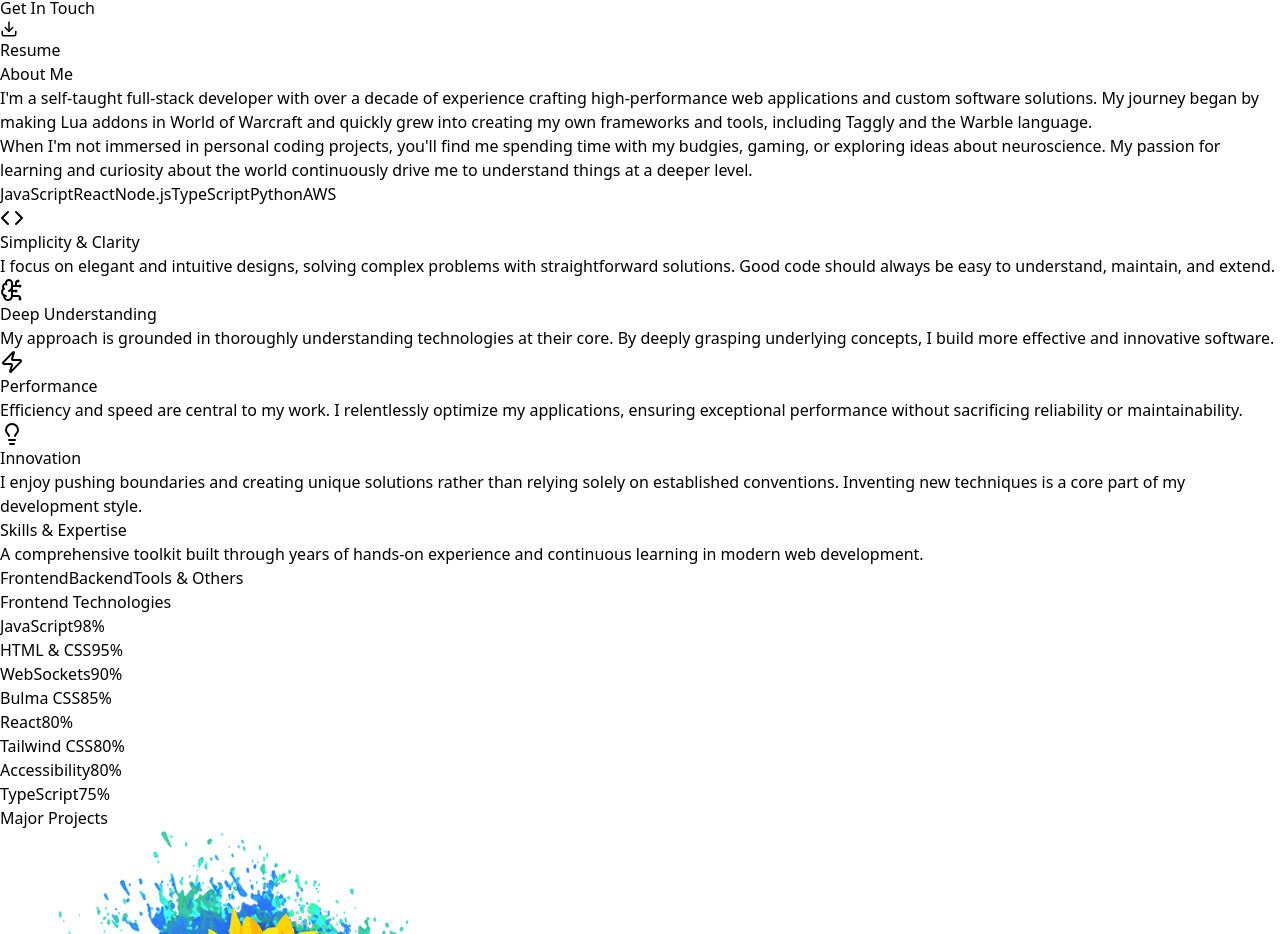
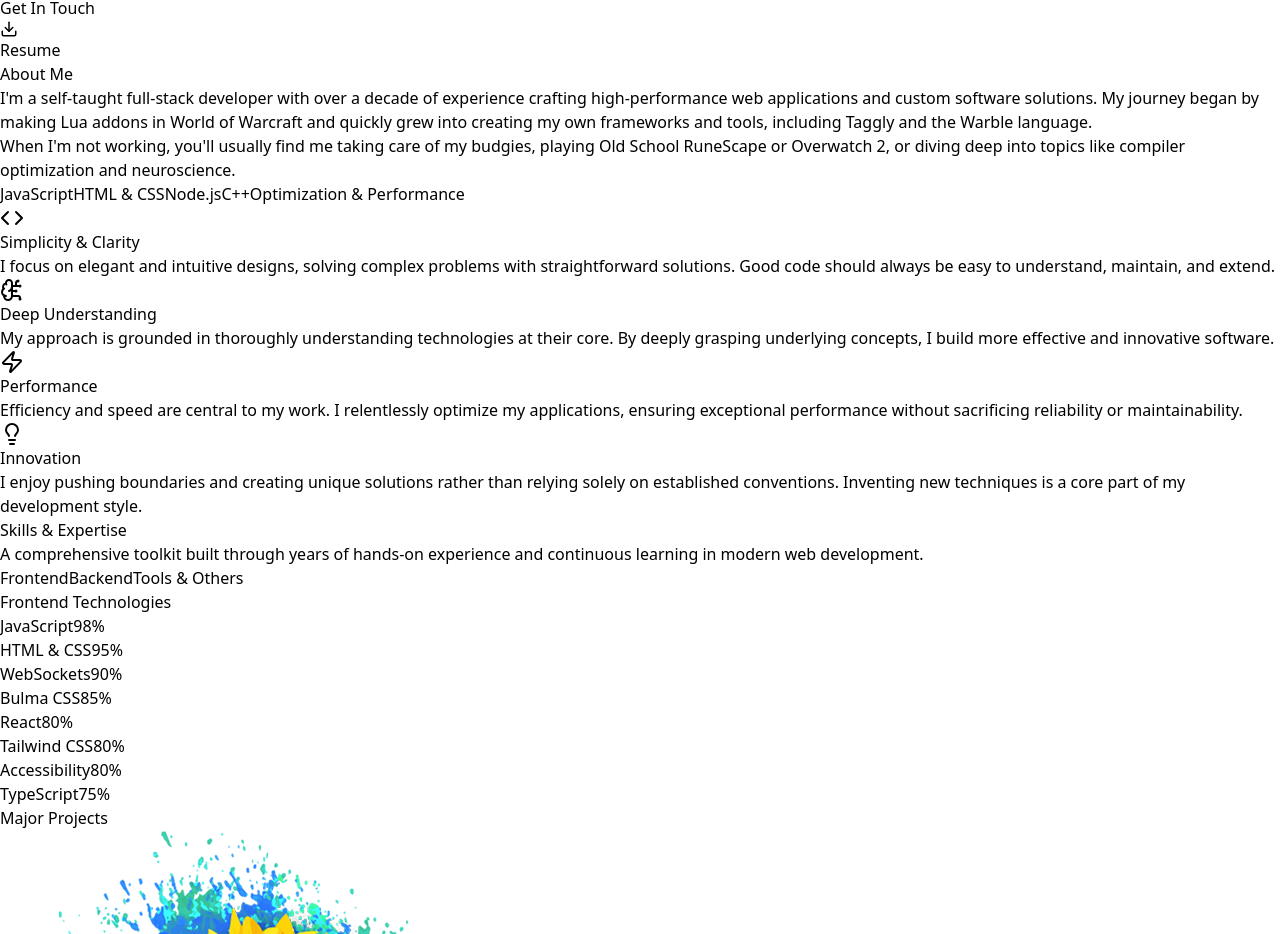
Before and after one commit to sean-andrew-barry/portfolio, a React (Vite) app: page / in a window 1280 px wide. Shown: the part 1456-2390 px from the top of the page. Built offline with nearby package versions, Linux system fonts and the light colour scheme.

Commit message:
Updated content and made skills dynamic

```diff
--- a/src/components/About.jsx
+++ b/src/components/About.jsx
@@ -1,6 +1,9 @@
 import { developerValues } from '../data/developerValues';
+import { getTopSkills } from '../data/skills';
 
 export default function About() {
+  const skills = getTopSkills(5);
+
   return (
     <section className="py-24 bg-white">
       <div className="max-w-6xl mx-auto px-4">
@@ -18,18 +21,26 @@ export default function About() {
             </p>
 
             <p className="text-lg text-gray-700 leading-relaxed mb-8">
-              When I'm not immersed in personal coding projects, you'll find me spending time with my budgies, gaming, or exploring ideas about neuroscience. My passion for learning and curiosity about the world continuously drive me to understand things at a deeper level.
+              When I'm not working, you'll usually find me taking care of my budgies, playing Old School RuneScape or Overwatch 2, or diving deep into topics like compiler optimization and neuroscience.
             </p>
 
             <div className="flex flex-wrap gap-3">
-              {['JavaScript', 'React', 'Node.js', 'TypeScript', 'Python', 'AWS'].map((tech) => (
+              {skills.map((skill) => (
+                <span
+                  key={skill.name}
+                  className="px-4 py-2 bg-gray-100 text-gray-800 rounded-full text-sm font-medium"
+                >
+                  {skill.name}
+                </span>
+              ))}
+              {/* {['JavaScript', 'React', 'Node.js', 'TypeScript', 'Python', 'AWS'].map((tech) => (
                 <span
                   key={tech}
                   className="px-4 py-2 bg-gray-100 text-gray-800 rounded-full text-sm font-medium"
                 >
                   {tech}
                 </span>
-              ))}
+              ))} */}
             </div>
           </div>
 
```
